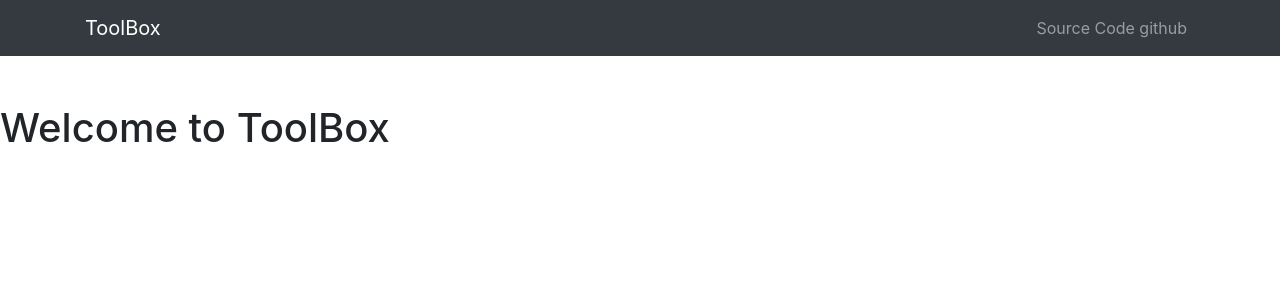
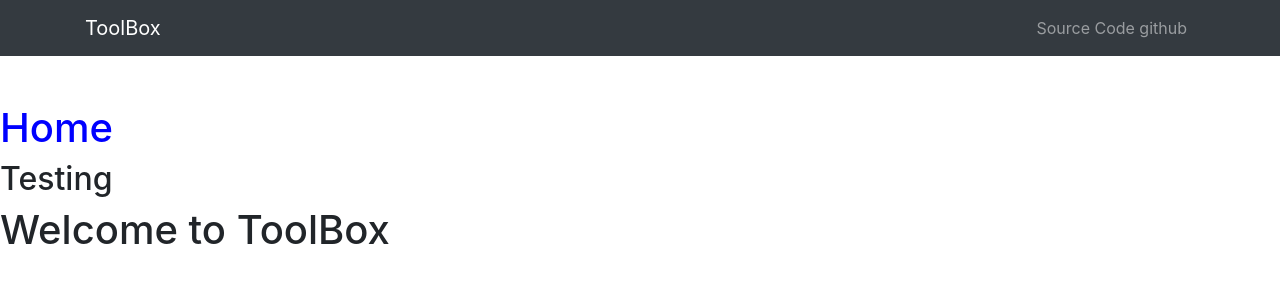
Before and after one commit to mshinh/Toolbox, a React (Create React App) app in the folder client/: page / in a window 1280 px wide. Shown: the top 300 px of the page. Built offline with nearby package versions, Linux system fonts and the light colour scheme.

Commit message:
Testing early version

```diff
--- a/client/package.json
+++ b/client/package.json
@@ -4,6 +4,7 @@
   "private": true,
   "dependencies": {
     "bootstrap": "^4.3.1",
+    "node-sass": "^4.12.0",
     "react": "^16.9.0",
     "react-dom": "^16.9.0",
     "react-scripts": "3.1.2",
--- a/client/src/App.js
+++ b/client/src/App.js
@@ -1,6 +1,6 @@
 import React, {Component} from 'react';
 import AppNavbar from './components/AppNavbar'
-
+import Home from './components/Home'
 import 'bootstrap/dist/css/bootstrap.min.css'
 import './App.css';
 
@@ -10,6 +10,7 @@ class App extends Component {
     return (
       <div className="App">
         <AppNavbar/>
+        <Home/>
         <h1>Welcome to ToolBox</h1>
       </div>
     );
--- /dev/null
+++ b/client/src/components/Home/index.js
@@ -0,0 +1,25 @@
+import React,{Component} from 'react';
+import './style.scss';
+
+class Home extends Component {
+    constructor(props) {
+        super(props);
+
+        this.state = {
+
+
+        }
+    }
+
+
+
+
+    render() {
+        return(<div>
+            <h1 className="test">Home</h1>
+           <h2> Testing</h2>
+        </div>);
+    }
+}
+
+export default Home
--- /dev/null
+++ b/client/src/components/Home/style.scss
@@ -0,0 +1,6 @@
+h1 {
+    font-size: 100px;
+}
+.test {
+    color: blue;
+}
--- a/package.json
+++ b/package.json
@@ -16,7 +16,8 @@
     "body-parser": "^1.19.0",
     "concurrently": "^4.1.2",
     "express": "^4.17.1",
-    "mongoose": "^5.7.1"
+    "mongoose": "^5.7.1",
+    "node-sass": "^4.12.0"
   },
   "devDependencies": {
     "nodemon": "^1.19.2"
```
Also changed, not shown: 2 other files (tests, documents, lock files or other folders).
